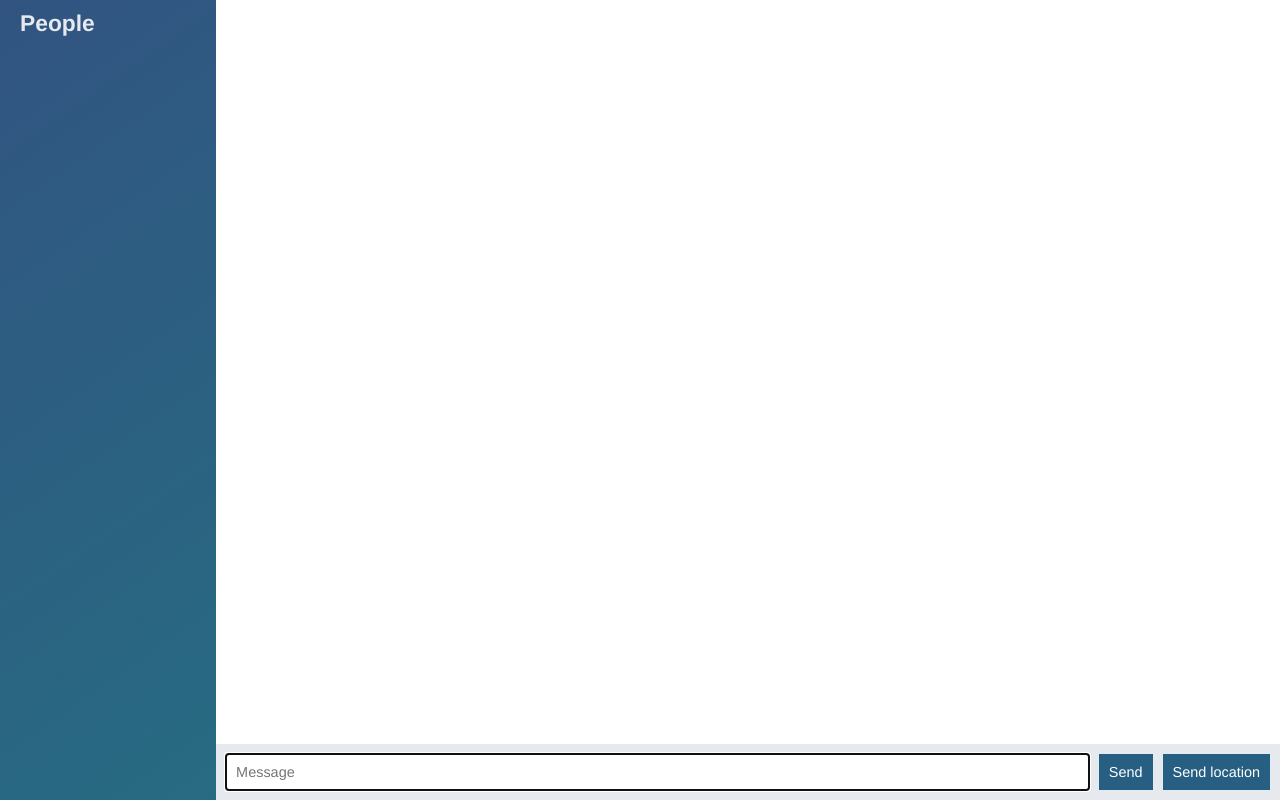
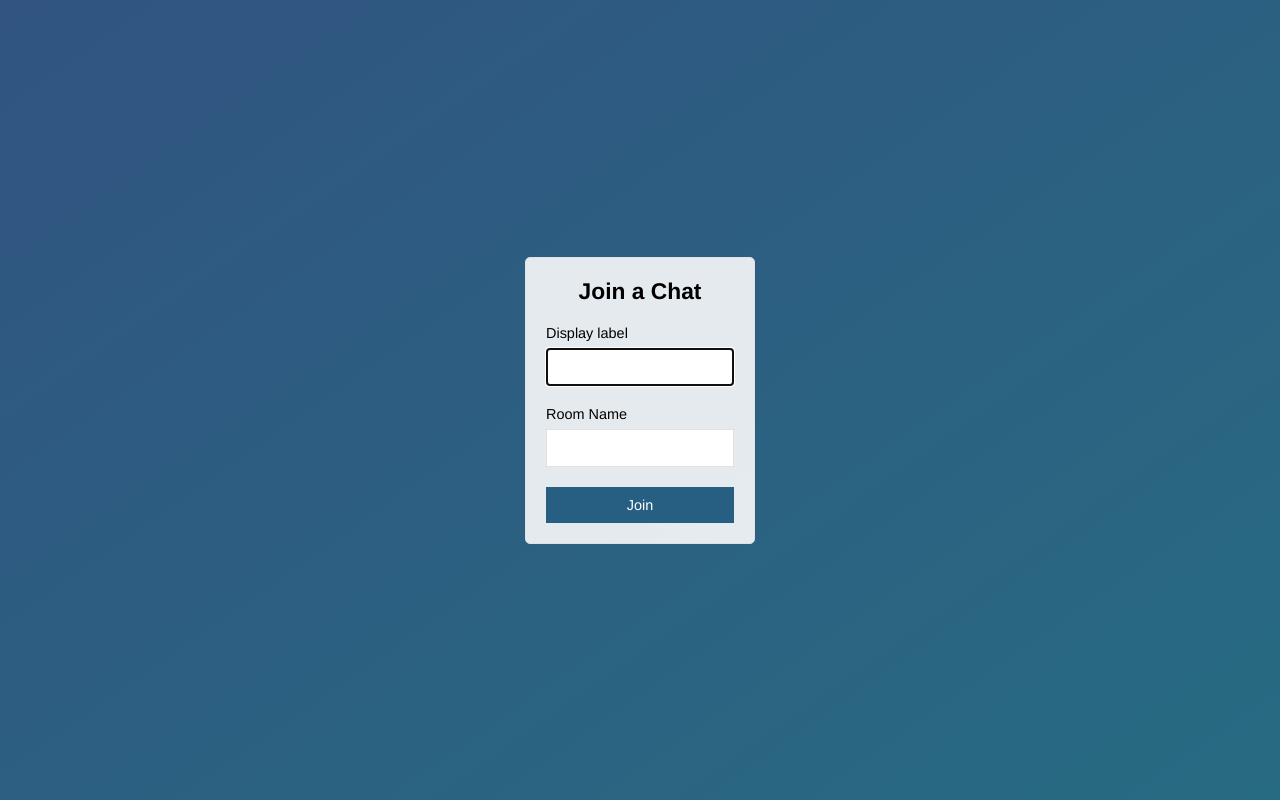
Before and after one commit to BlinkVonDoom/node-chat-app, a website: page public/index.html in a window 1280 px wide. Drawn offline with nearby package versions, Linux system fonts and the light colour scheme; no server answers.

Commit message:
add join page

```diff
--- a/public/index.html
+++ b/public/index.html
@@ -2,57 +2,28 @@
 <html>
 <head>
   <meta charset="utf-8">
+  <title>Join | ChatApp</title>
+  <meta name="viewport" content="width=device-width, initial-scale=1, user-scalable=no">
   <link rel="stylesheet" href="/css/styles.css">
 </head>
-
-<body class="chat">
-  <div class="chat__sidebar">
-    <h3>People</h3>
-    <div id="user"></div>
+<body class="centered-form">
+  <div class="centered-form__form">
+    <form action="/chat.html">
+      <div class="form-field">
+        <h3> Join a Chat</h3>
+      </div>
+      <div class="form-field">
+        <label>Display label</label>
+        <input type="text" name="name" autofocus/>
+      </div>
+      <div class="form-field">
+        <label>Room Name</label>
+        <input type="text" name="room"/>
+      </div>
+      <div class="form-field">
+        <button>Join</button>
+      </div>
+    </form>
   </div>
-
-  <div class="chat__main">
-    <ol id="messages" class="chat__messages"></ol>
-    <div class="chat__footer">
-      <form id="message-form">
-        <input name="message" type="text" placeholder="Message" autofocus autocomplete="off"/>
-        <button>Send</button>
-      </form>
-      <button id="send-location">Send location</button>
-    </div>
-  </div>
-
-  <script id="message-template" type="text/template">
-    <li class="message">
-      <div class="message__title">
-        <h4>{{from}}</h4>
-        <span>{{createdAt}}</span>
-      </div>
-      <div class="message__body">
-        <p>{{text}}</p>
-      </div>
-    </li>
-  </script>
-
-  <script id="location-message-template" type="text/template">
-    <li class="message">
-      <div class="message__title">
-        <h4>{{from}}</h4>
-        <span>{{createdAt}}</span>
-      </div>
-      <div class="message__body">
-        <p>
-          <a href="{{url}}" target="_blank">My current location</a>
-        </p>
-      </div>
-    </li>
-  </script>
-
-
-  <script src="/socket.io/socket.io.js"></script>
-  <script src="/js/libs/jquery-3.2.1.min.js"></script>
-  <script src="js/libs/moment.js"></script>
-  <script src="js/libs/mustache.js"></script>
-  <script src="/js/index.js"></script>
 </body>
 </html>
```
Also changed, not shown: public/chat.html (added, +60 -0 lines), public/js/chat.js (renamed from public/js/index.js).
